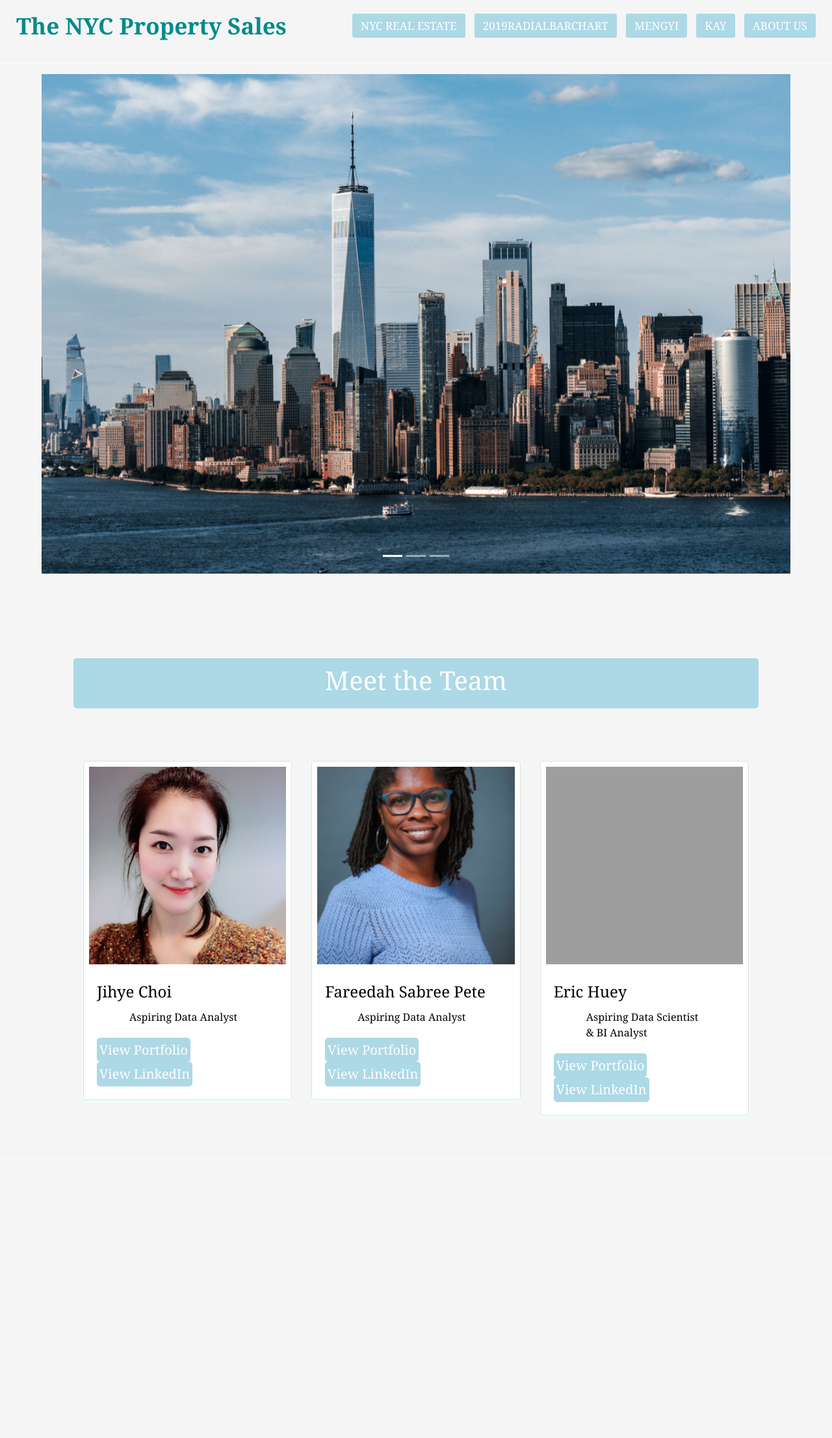
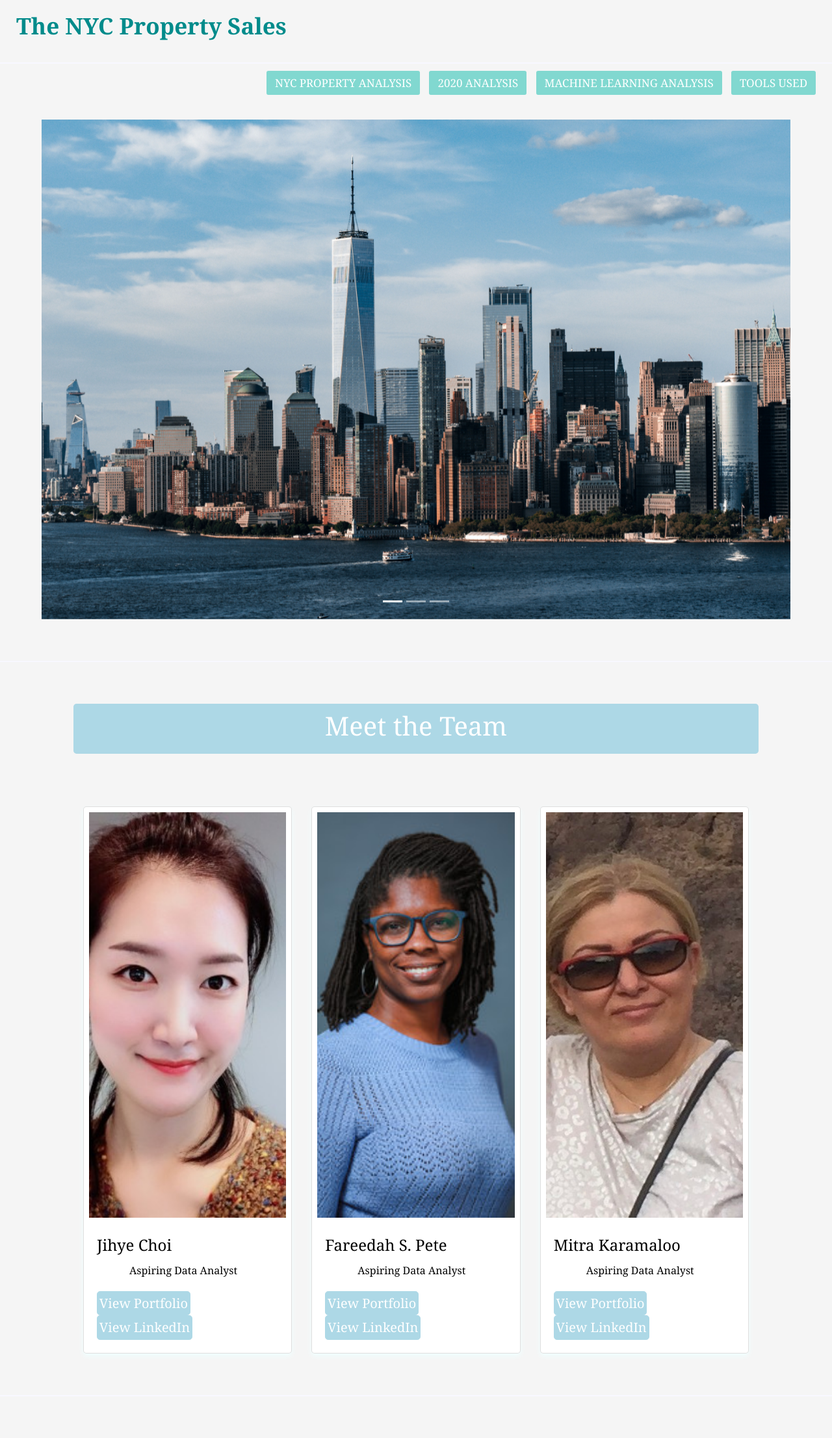
Before and after one commit to fsabree/NYC-Real-Estate-Analysis, a Python web app: template templates/index.html in a window 1280 px wide. Shown: the whole page at 65% size. Before the commit the page ends 1717 px from the top, so only its background shows below. Run offline with Jinja, Linux system fonts and the light colour scheme; the template is opened without the code that fills it, so the values that code supplies are empty; some libraries are stand-ins or nearby versions; grey boxes are pictures that could not be loaded.

Commit message:
html updates

```diff
--- a/static/style.css
+++ b/static/style.css
@@ -84,7 +84,7 @@ nav ul li a{
 }
 
 a.active, a:hover{
-  background:lightblue;
+  background:#81D8D0;
   transition: .5s;
 }
 
@@ -213,7 +213,7 @@ a.active, a:hover{
 .card-img-top{
   padding: 2.5% 2.5%;
   width: 100%;
-  height: 40vh;
+  height: 80vh;
   object-fit: cover;
 }
 
--- a/templates/index.html
+++ b/templates/index.html
@@ -33,11 +33,11 @@
 
 		<label class="logo"><a class="logoactive" href="index.html">The NYC Property Sales</a></label>
 		<ul>
-			<li><a class="active" href="NYC.html">NYC REAL ESTATE</a></li>
-			<li><a class="active" href="/2019RadialBarChart/index.html">2019RadialBarChart</a></li>
-			<li><a class="active" href="tvt.html">Mengyi</a></li>
-			<li><a class="active" href="stats.html">Kay</a></li>
-			<li><a class="active" href="about.html">About Us</a></li>
+			<li><a class="active" href="NYC.html">NYC Property Analysis</a></li>
+			<li><a class="active" href="nyc_corona.html">2020 Analysis</a></li>
+			<li><a class="active" href="tvt.html">Machine Learning Analysis</a></li>
+			<li><a class="active" href="stats.html">Tools Used</a></li>
+			<!--<li><a class="active" href="about.html">About Us</a></li> -->
 		</ul>
 	</nav>
 
@@ -192,7 +192,7 @@
 				<div class="card">
 					<img class="card-img-top" src="../static/img/Fareedah.jpg">
 					<div class="card-body">
-						<h4 class="card-title">Fareedah Sabree Pete</h4>
+						<h4 class="card-title">Fareedah S. Pete</h4>
 						<p class="card-text">Aspiring Data Analyst</p>
 						<a href="https://github.com/fsabree" class="btn btn-primary btn-lg">View Portfolio</a>
 						<a href="https://www.linkedin.com/in/fareedah-sabree-pete-7802b661" class="btn btn-primary btn-lg">View LinkedIn</a>
@@ -203,12 +203,14 @@
 			<!-- Eric Portfolio -->
 			<div class="col-md-4">
 				<div class="card">
-					<img class="card-img-top" src="../static/img/eric.png">
+					<img class="card-img-top" src="../static/img/mitra.jpg">
 					<div class="card-body">
-						<h4 class="card-title">Eric Huey</h4>
-						<p class="card-text">Aspiring Data Scientist & BI Analyst</p>
-						<a href="https://github.com/ehuey001" class="btn btn-primary btn-lg">View Portfolio</a>
-						<a href="https://www.linkedin.com/in/ehuey001/" class="btn btn-primary btn-lg">View LinkedIn</a>
+						<h4 class="card-title">Mitra Karamaloo</h4>
+						<p class="card-text">Aspiring Data Analyst</p>
+						<a href="https://github.com/fmkaramloo
+						" class="btn btn-primary btn-lg">View Portfolio</a>
+						<a href="https://www.linkedin.com/in/mitra-karamloo-32aa3133/
+						" class="btn btn-primary btn-lg">View LinkedIn</a>
 					</div>
 				</div>
 			</div>
```
Also changed, not shown: static/img/mitra.jpg (added), templates/nyc_corona.html (added).
